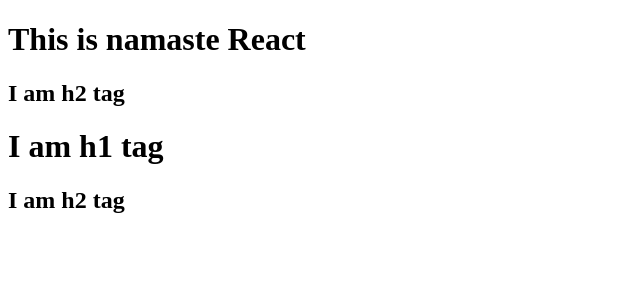
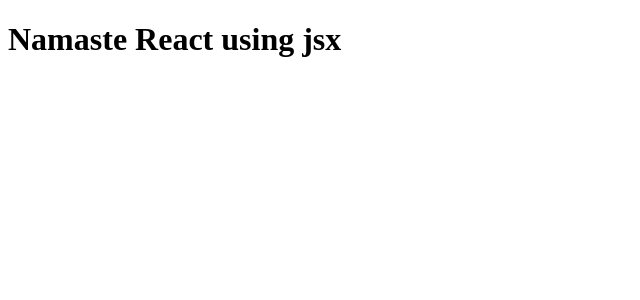
Before and after one commit to saivarshithkothwali/namaste-react, a React (Vite) app: page / in a window 1280 px wide. Shown: the top 300 px of the page, without its empty margins (0-640 px from the left). Built offline with nearby package versions, Linux system fonts and the light colour scheme.

Commit message:
Using jsx

```diff
--- a/App.js
+++ b/App.js
@@ -1,23 +1,13 @@
-// const heading=React.createElement("h1",{id:"heading"},"Hello world from React");
-// console.log(heading); //This returns us with an JS object also called as react element object
+
 import React from "react";
 import ReactDOM from "react-dom/client";
 
-const parent=React.createElement("div",{id:"parent"},[
-    React.createElement("div",{id:"child"},[
-      React.createElement("h1",{},"This is namaste React"),React.createElement("h2",{},"I am h2 tag")
-    ]),
-    React.createElement("div",{id:"child"},[
-      React.createElement("h1",{},"I am h1 tag"),React.createElement("h2",{},"I am h2 tag")
-    ])
-    ]
+const heading=React.createElement("h1",{id:"heading"},"Namaste React");
+console.log(heading);
 
-);
-
-console.log(parent);
+const jsxHeading=<h1>Namaste React using jsx</h1>
+console.log(jsxHeading);
 
 const root=ReactDOM.createRoot(document.getElementById("root"));
 
-console.log(root);
-
-root.render(parent);
+root.render(jsxHeading);
--- a/index.html
+++ b/index.html
@@ -7,7 +7,7 @@
   <title>Namaste React</title>
 </head>
 <body>
-  <div id="root"></div>
+  <div id="root">Not rendered</div>
 
 
 
--- a/package.json
+++ b/package.json
@@ -13,6 +13,8 @@
   "license": "ISC",
   "author": "Varshith Kothwali",
   "scripts": {
+    "start":"parcel index.html",
+    "build":"parcel build index.html",
     "test": "jest"
   },
   "devDependencies": {
```
